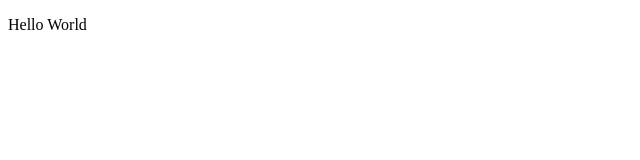
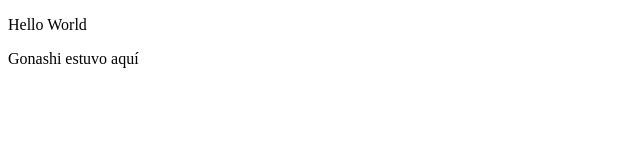
Before and after one commit to Leramzes/SoftwareMasavi-Pilot1, a plain HTML site: page index.html in a window 1280 px wide. Shown: the whole page, without its empty margins (0-640 px from the left). Drawn offline with Linux system fonts and the light colour scheme.

Commit message:
Index: Agregue un nuevo comentario

```diff
--- a/index.html
+++ b/index.html
@@ -7,5 +7,6 @@
 </head>
 <body>
     <p>Hello World</p>
+    <p>Gonashi estuvo aquí</p>
 </body>
 </html>
```
